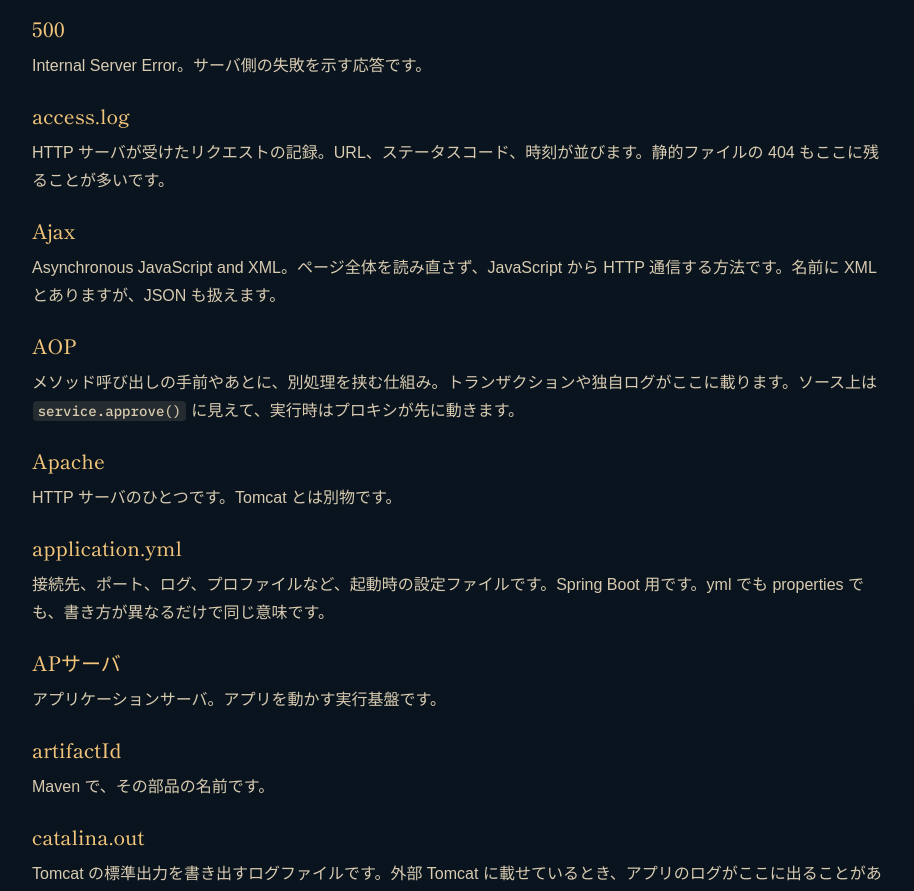
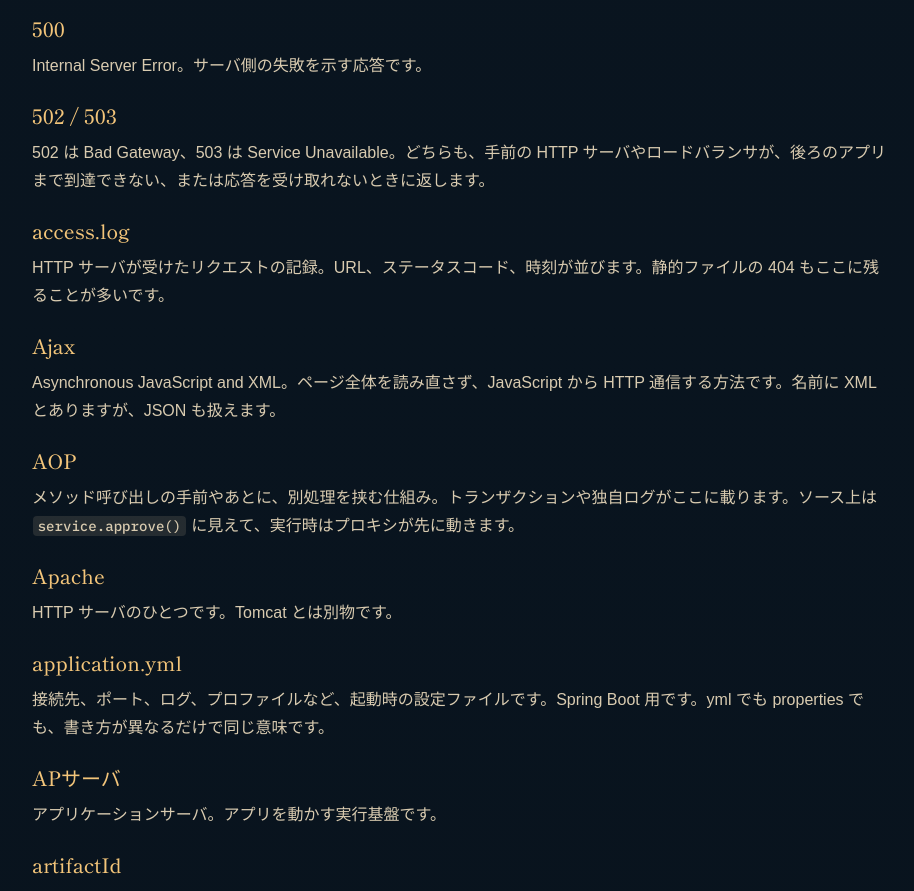
Before and after one commit to pizzica-chan/tutorial_java, a React (Vite) app: page /glossary in a window 1280 px wide. Shown: the part 2800-3691 px from the top of the page, without its empty margins (348-1262 px from the left). Built offline with nearby package versions, Linux system fonts and the light colour scheme; a web font is replaced by a local one.

Commit message:
用語集に「502 / 503」を追加
トラブルシューティング手法の症状表で使っている 502 / 503 が未定義だったため、
401/403 と同じ形式で用語ヒントを追加した。

```diff
--- a/src/data/terms.ts
+++ b/src/data/terms.ts
@@ -49,6 +49,11 @@ export const terms: TermDef[] = [
     term: "500",
     aliases: ["500"],
     body: "Internal Server Error。サーバ側の失敗を示す応答です。",
+  },
+  {
+    term: "502 / 503",
+    aliases: ["502", "503"],
+    body: "502 は Bad Gateway、503 は Service Unavailable。どちらも、手前の HTTP サーバやロードバランサが、後ろのアプリまで到達できない、または応答を受け取れないときに返します。",
   },
   {
     term: "302",
```
